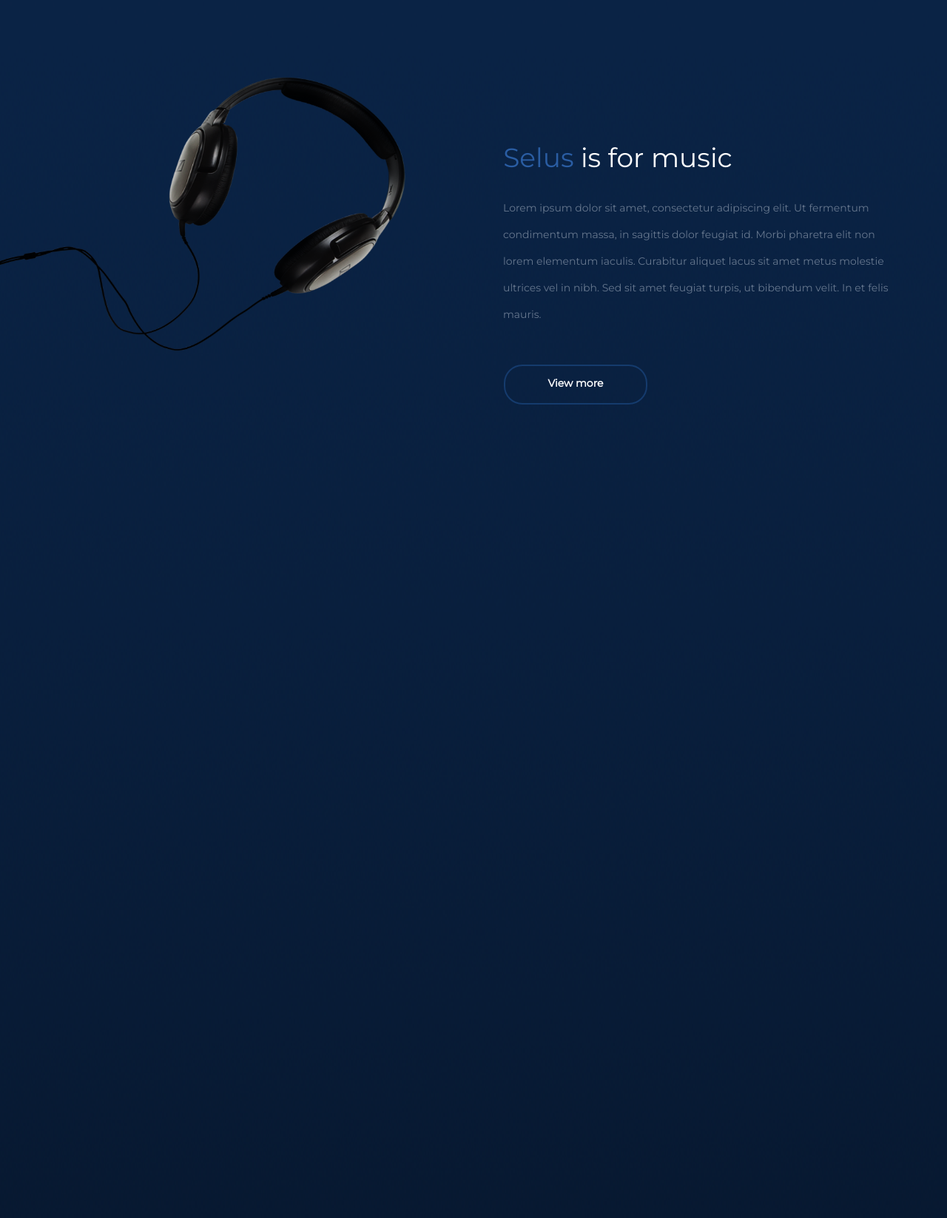
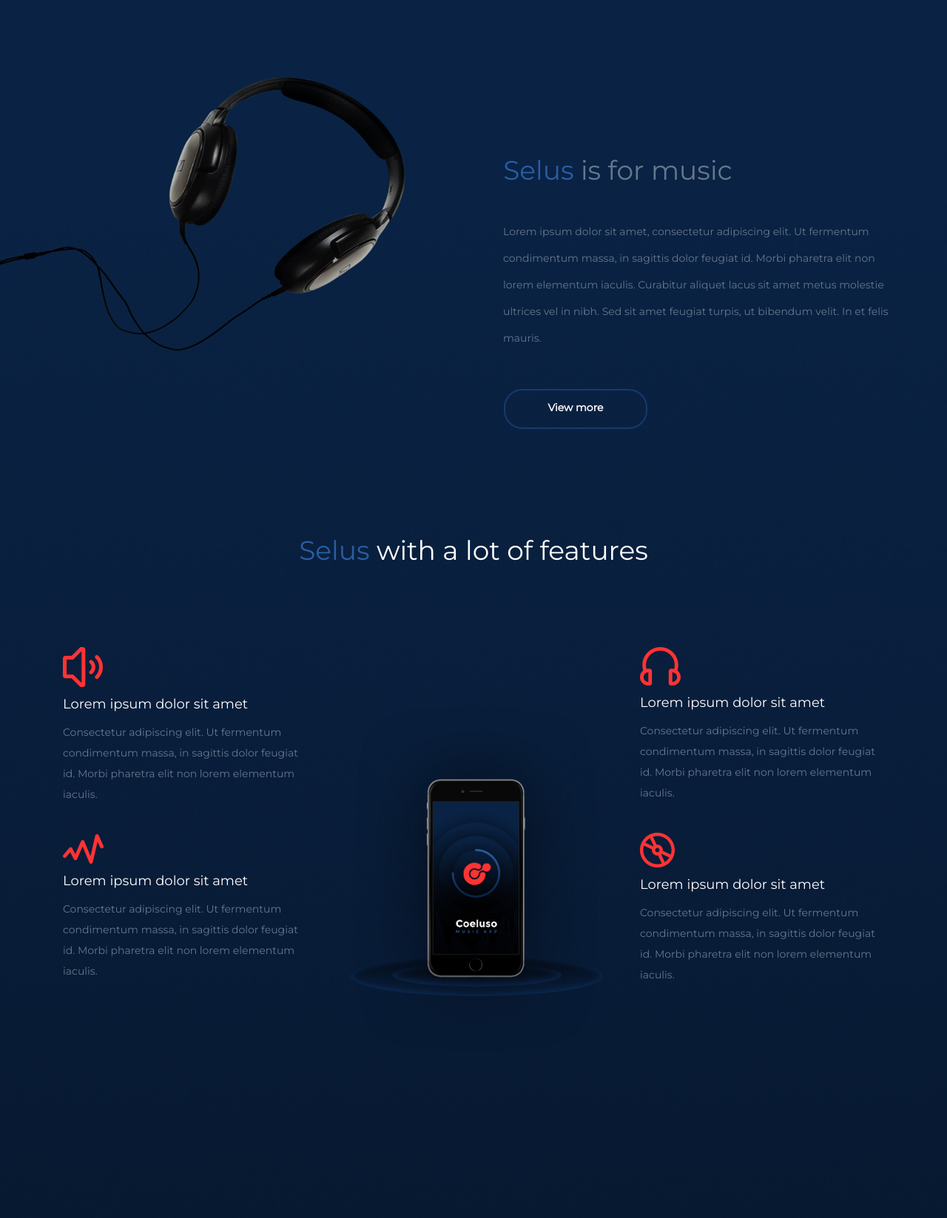
Before and after one commit to emosowski/selus, a PHP site: page / in a window 1280 px wide. Shown: the part 1432-3079 px from the top of the page at 74% size. Run offline with PHP 8.4, Linux system fonts and the light colour scheme.

Commit message:
Add More Features Section

```diff
--- a/css/style.css
+++ b/css/style.css
@@ -121,9 +121,6 @@ body {
 }
 
 
-.text {
-  color: rgb(255, 255, 255) ;
-}
 
 .features-title {
   margin-top: 100px;
@@ -144,3 +141,77 @@ body {
   margin-top: 50px;
   margin-right: 335px;
 }
+
+
+.icon {
+  width: 80px;
+  height: 50px;
+}
+
+.bold {
+  color: rgb(255, 255, 255);
+  line-height: 1.5;
+}
+
+
+.paragraph > p {
+  width: 350px;
+  line-height: 2;
+}
+
+.rest {
+  color: rgb(102, 119, 142);
+}
+
+.blurb {
+  margin-top: 100px;
+}
+
+.right-paragraph {
+  margin-top: -580px;
+}
+
+.headphone-1 {
+  margin-top: -580px;
+  margin-right: 335px;
+}
+
+.cd {
+  margin-top: -450px;
+  margin-right: 335px;
+}
+
+.move-down {
+  padding: 200px 0;
+}
+
+.centered {
+  text-align: center;
+}
+
+.header {
+  margin: 50px 0;
+  color: rgb(255, 255, 255);
+}
+
+.features {
+  margin-bottom: 50px;
+}
+
+.red {
+  color: #ff0002;
+}
+
+
+.phone-screen {
+  height: 500px;
+  margin-top: 72px;
+}
+
+
+.text {
+  line-height: 2;
+  color: rgb(102, 119, 142);
+  font-weight: 200;
+  padding-bottom: 30px;
+}
--- a/index.html
+++ b/index.html
@@ -90,6 +90,46 @@
         </div>
     </section>
 
+    <section id="more-features" class="more-features panel-height">
+        <div class="move-down row">
+          <div class="container">
+              <h1 class="centered header features"><span class="name">Selus</span> with a lot of features</h1>
+            <div class="row">
+              <div class="col-xs-12 col-md-4">
+                <div class="col-xs-12">
+                  <img src="images/Speaker.png"></img>
+                  <h4 class="bold">Lorem ipsum dolor sit amet</h4>
+                  <p class="text">Consectetur adipiscing elit. Ut fermentum condimentum massa, in sagittis dolor feugiat id. Morbi pharetra elit non lorem elementum iaculis.</p>
+                </div>
+                <div class="col-xs-12">
+                  <img src="images/Activity.png"></img>
+                  <h4 class="bold">Lorem ipsum dolor sit amet</h4>
+                  <p class="text">Consectetur adipiscing elit. Ut fermentum condimentum massa, in sagittis dolor feugiat id. Morbi pharetra elit non lorem elementum iaculis.</p>
+                </div>
+              </div>
+              <div class="col-xs-12 col-md-4 on-top">
+                <div class="centered">
+                  <img src="images/feature-screen.png" class="phone-screen"></img>
+                </div>
+              </div>
+              <div class="col-xs-12 col-md-4">
+                <div class="col-xs-12">
+                  <img src="images/Headphones1.png"></img>
+                  <h4 class="bold">Lorem ipsum dolor sit amet</h4>
+                  <p class="text">Consectetur adipiscing elit. Ut fermentum condimentum massa, in sagittis dolor feugiat id. Morbi pharetra elit non lorem elementum iaculis.</p>
+                </div>
+                <div class="col-xs-12">
+                  <img src="images/CD.png"></img>
+                  <h4 class="bold">Lorem ipsum dolor sit amet</h4>
+                  <p class="text">Consectetur adipiscing elit. Ut fermentum condimentum massa, in sagittis dolor feugiat id. Morbi pharetra elit non lorem elementum iaculis.</p>
+                </div>
+              </div>
+            </div>
+          </div>
+        </div>
+
+    </section>
+
     </div>
     <!-- jQuery -->
     <script src="js/jquery.js"></script>
```
Also changed, not shown: images/Activity.png (added), images/CD.png (added), images/Headphones1.png (added), images/Screens.png (added), images/Speaker.png (added), images/feature-screen.png (added).
